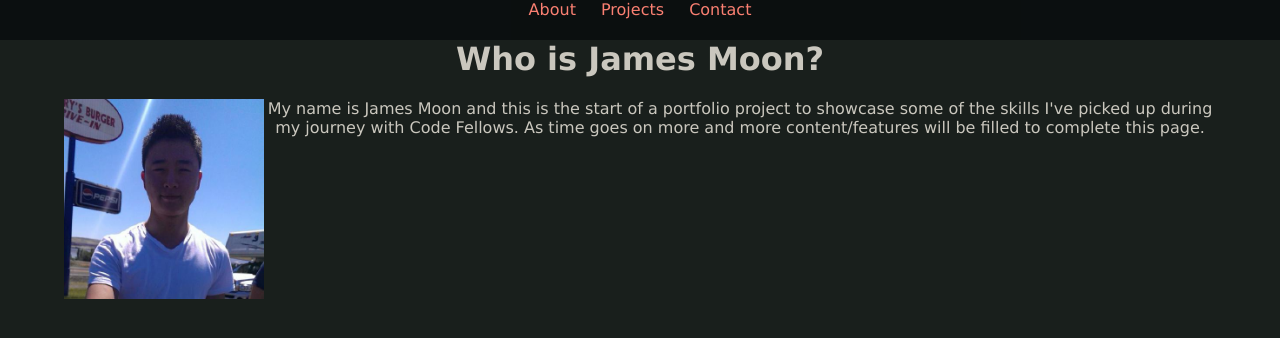
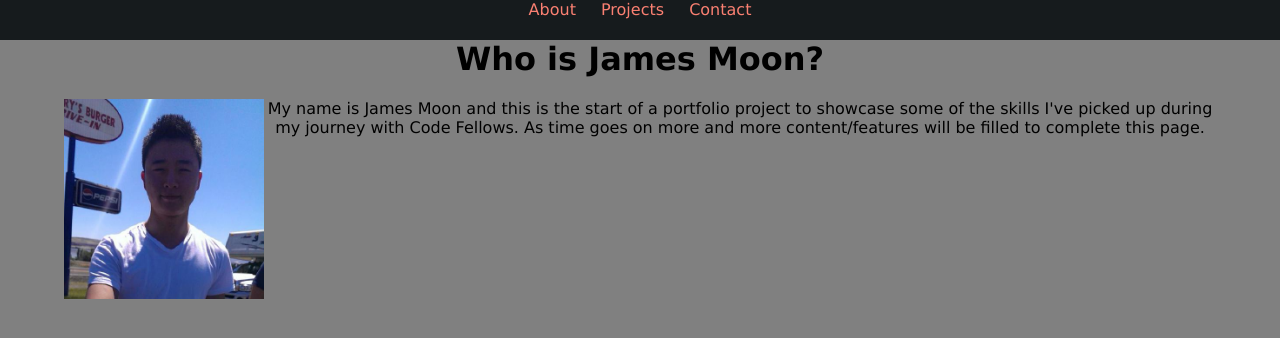
Before and after one commit to sendjmoon/portfolio, a plain HTML site: page index.html in a window 1280 px wide. Drawn offline with nearby package versions, Linux system fonts and the light colour scheme.

Commit message:
changed styling

```diff
--- a/styles/base.css
+++ b/styles/base.css
@@ -1,6 +1,6 @@
 body {
-  background-color: #191F1C;
-  color: #CAC7BE;
+  background-color: gray;
+  color: black;
   font-family: verdana;
   width: 100%;
 }
--- a/styles/layout.css
+++ b/styles/layout.css
@@ -94,7 +94,7 @@
     height: 40px;
   }
   .main-nav {
-    background-color: rgba(10, 14, 15, 0.9);
+    background-color: rgba(11, 16, 18, 0.9);
     height: 40px;
     position: fixed;
     top: 0;
```
